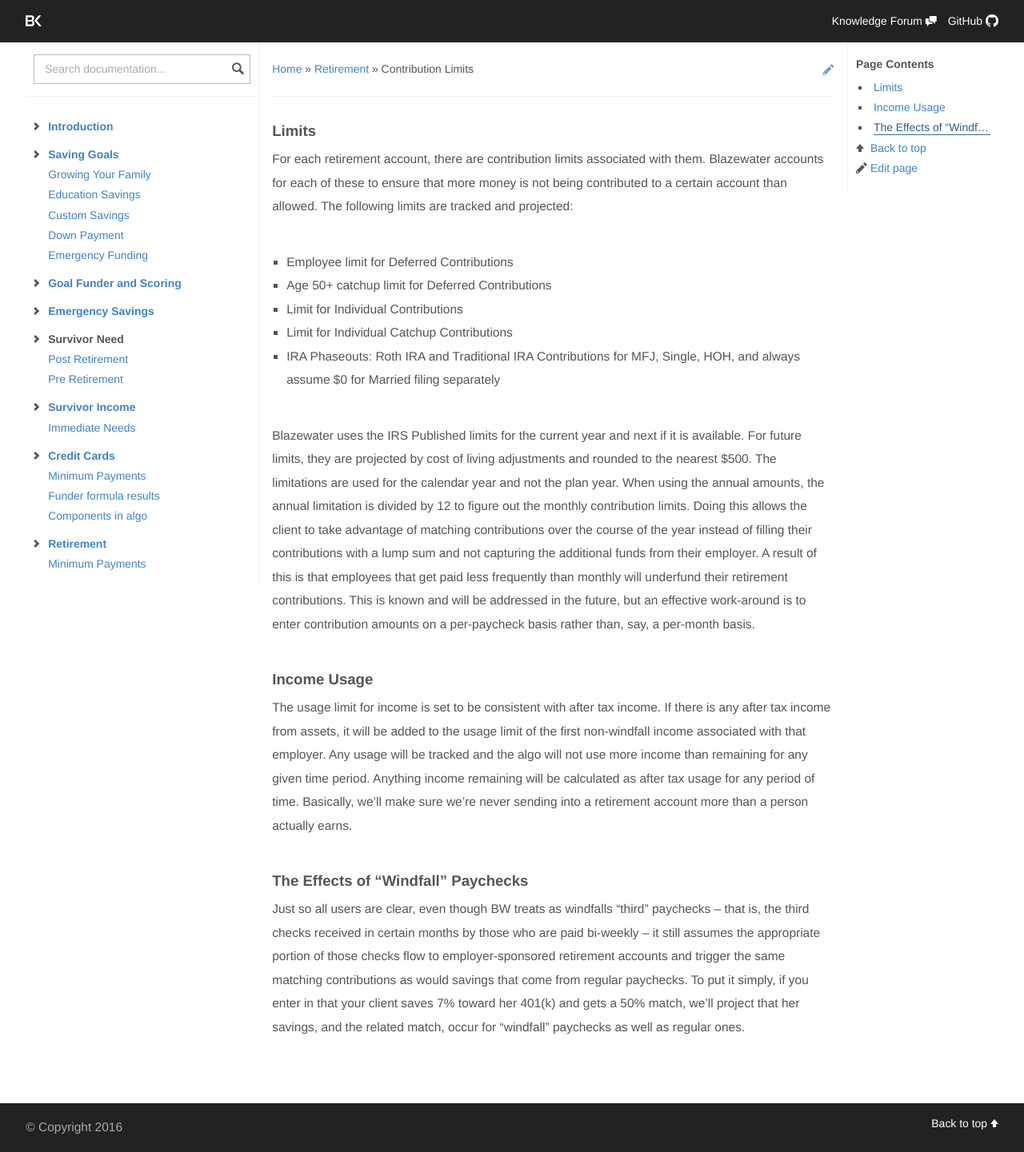
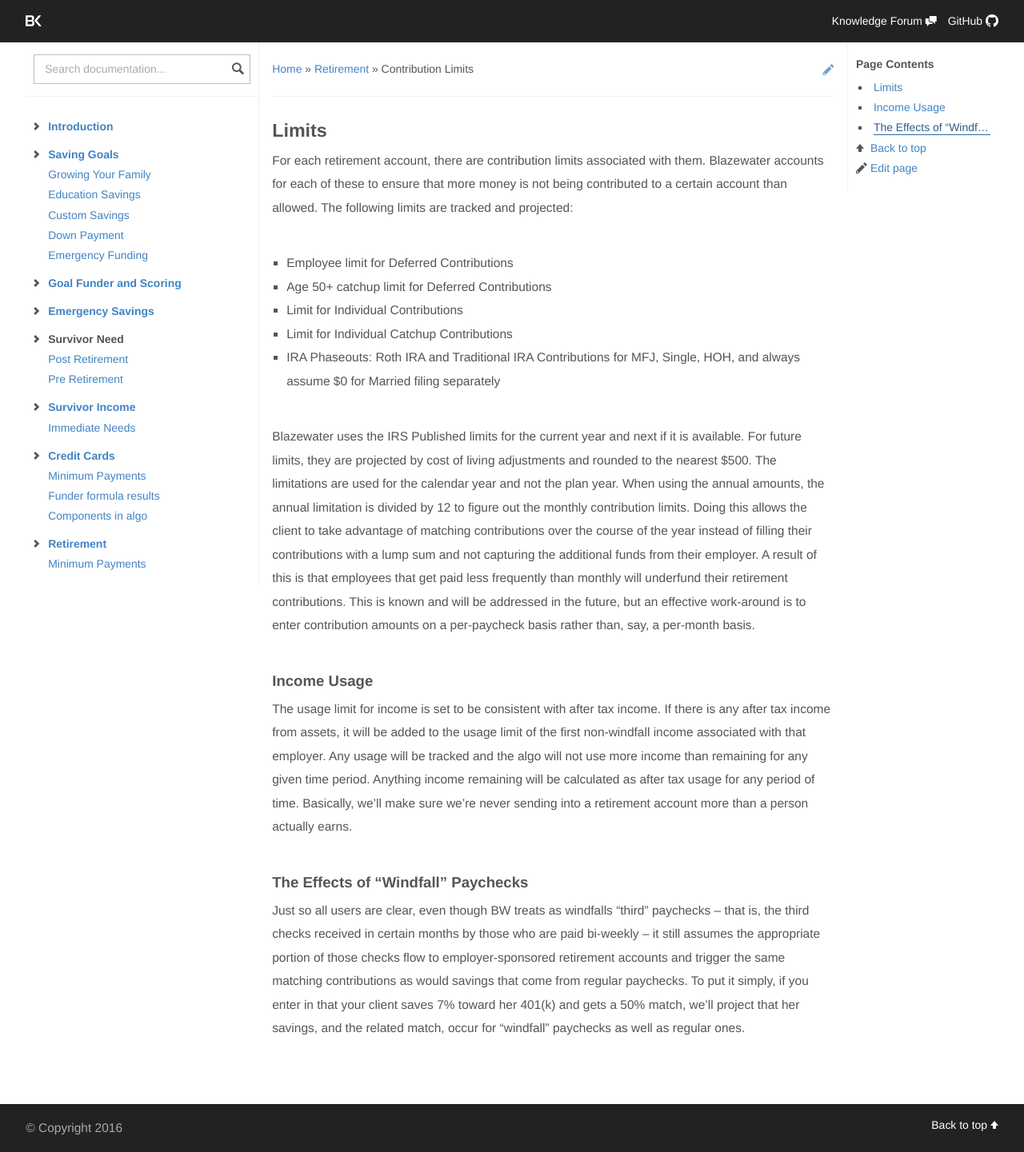
Before and after one commit to skoroth-kw/dockit, a Jekyll site: the page built from retirement/contribution-limits.md, in a window 1280 px wide. Shown: the whole page at 80% size. Built offline with Jekyll 4.4.1, drawn with Linux system fonts in a browser that asks for light colours; nearby versions of some CDN libraries.

```diff
--- a/retirement/contribution-limits.md
+++ b/retirement/contribution-limits.md
@@ -4,7 +4,7 @@ title: Contribution Limits
 published: true
 ---
 
-### Limits
+## Limits
 
 For each retirement account, there are contribution limits associated with them. Blazewater accounts for each of these to ensure that more money is not being contributed to a certain account than allowed.
 The following limits are tracked and projected:
```
